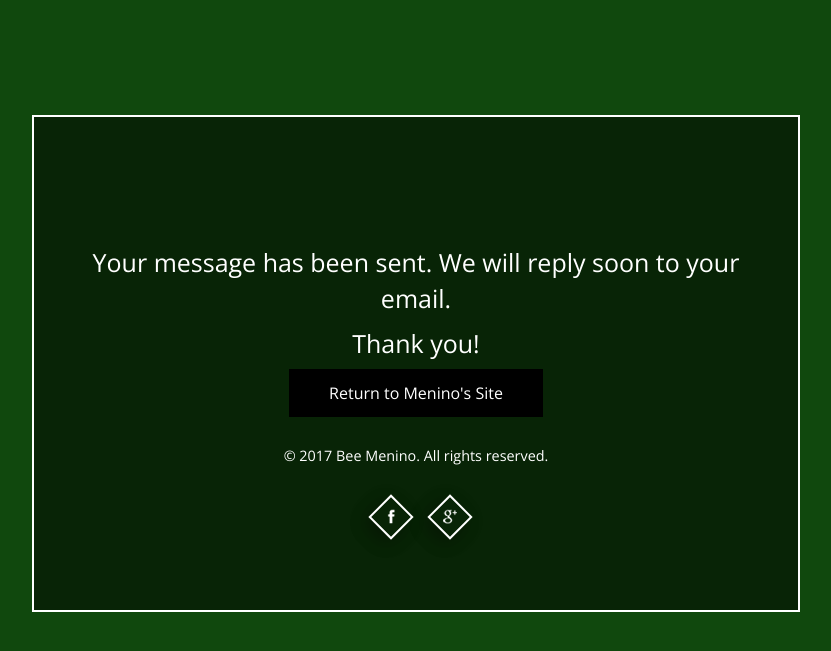
After one commit to poudelmadhav/Bee-Menino, a PHP site: page /thankyou.html in a window 1280 px wide. The commit adds this page. Shown: the top 651 px of the page, without its empty margins (224-1055 px from the left). Run offline with PHP 8.4, Linux system fonts and the light colour scheme.

Commit message:
thankyou page added

```diff
--- a/contact.html
+++ b/contact.html
@@ -117,6 +117,7 @@ Smartphone Compatible web template, free webdesigns for Nokia, Samsung, LG, Sony
                     <input type="tel" name="Mobile Number" value="" placeholder="Mobile Number">
                     <textarea name="Message..." value="" required aria-required="true" placeholder="Message..."></textarea>
                     <input type="submit" value="SUBMIT">
+                    <input type="hidden" name="_next" value="thankyou.html" />
 
                 </form>
             </div>
--- a/css/style.css
+++ b/css/style.css
@@ -1999,8 +1999,47 @@ span.border.two:after {
 input[type="text"]:focus,
 input[type="password"]:focus,
 input[type="email"]:focus,
-input[type="tel"]:focus,
 textarea:focus {
    color: #00a78e;
   background-color: white;
 }
+
+/*thank you page css*/
+.thank {
+  text-align: center;
+  margin-top: 13%;
+  font-size: 25px;
+  margin-bottom: 5%;
+  color: white;
+}
+.submit {
+  background: black;
+    color: #fff;
+    background: #000000;
+    font-size: 16px;
+    padding: 13px 40px;
+}
+.submit:hover {
+  background: #00a78e;
+      transition: 0.5s all ease;
+    -webkit-transition: 0.5s all ease;
+    -moz-transition: 0.5s all ease;
+    -o-transition: 0.5s all ease;
+    -ms-transition: 0.5s all ease;
+  color:#fff;
+}
+
+.thank-you-page {
+  background: rgba(0,0,0,0.5);
+  max-width: 60%;
+  max-height: 15%;
+  padding: 3%;
+  margin: 0 auto;
+  margin-top: 9%;
+  text-align: center;
+  border: 2px solid white;
+}
+
+.thank a{
+   text-decoration: none;
+}
--- /dev/null
+++ b/thankyou.html
@@ -0,0 +1,38 @@
+<!DOCTYPE HTML>
+<html>
+<head>
+<title>Menino</title>
+<link rel="shortcut icon" href="images/favicon.png" >
+<link href="css/bootstrap.css" rel='stylesheet' type='text/css' />
+<script src="js/jquery.min.js"></script>
+<link href="css/style.css" rel='stylesheet' type='text/css' />
+ <meta name="viewport" content="width=device-width, initial-scale=1">
+ <meta http-equiv="Content-Type" content="text/html; charset=utf-8" />
+	<link href='//fonts.googleapis.com/css?family=Asap:400,700,400italic' rel='stylesheet' type='text/css'>
+	<link href='//fonts.googleapis.com/css?family=Open+Sans:400,300,600' rel='stylesheet' type='text/css'>
+</head>
+	<body>
+	<div class="thank-you-page">
+			<!-- input your body part here -->
+			<div class="thank">
+						<p>Your message has been sent. We will reply soon to your email.</p>
+						<p>Thank you!</p>
+
+						<div class="home">
+				          <p>
+				             <a href="index.html" class="submit">Return to Menino's Site</a>
+				          </p>
+				     	</div>
+			</div>
+
+			<!-- /input end -->
+			<div class="copy_right text-center">
+			<p>&copy; 2017 Bee Menino. All rights reserved.</p>
+						 <ul class="social-icons two">
+							<li><a href="http://facebook.com/cod.menino02" target="_blank" class="fb"> </a></li>
+							<li><a href="https://plus.google.com/u/0/101629559255663233866" target="_blank" class="in"> </a></li>						</ul>
+			</div>
+				<!-- //footer -->
+	</div>
+	</body>
+</html>
```
